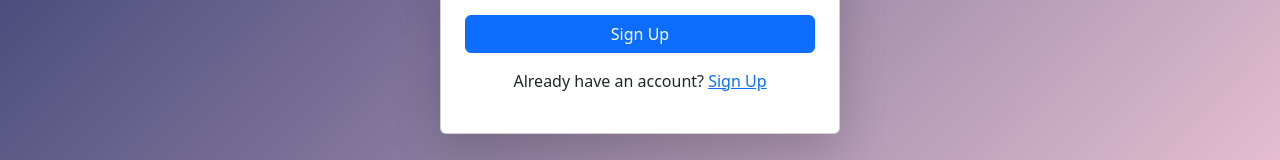
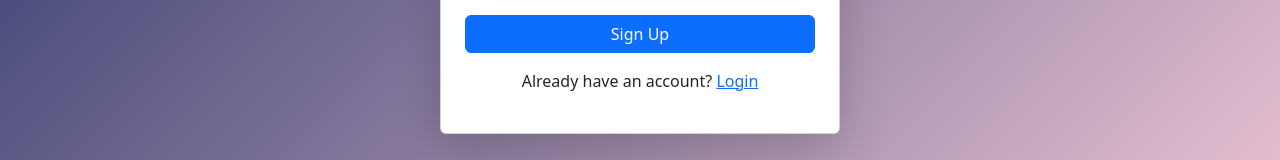
Before and after one commit to sumitshakya0987/Landing_Website, a React (Vite) app in the folder client/: page /signup in a window 1280 px wide. Shown: the part 444-604 px from the top of the page. Built offline with nearby package versions, Linux system fonts and the light colour scheme.

Commit message:
Fix: Add _redirects to support React Router routes

```diff
--- a/client/src/auth/Signup.jsx
+++ b/client/src/auth/Signup.jsx
@@ -79,7 +79,7 @@ const Signup = () => {
           <button type="submit" className="btn btn-primary w-100">Sign Up</button>
         </form>
         <p className="text-center mt-3">
-          Already have an account? <Link to="/signup">Sign Up</Link>
+          Already have an account? <Link to="/login">Login</Link>
         </p>
       </div>
     </div>
```
